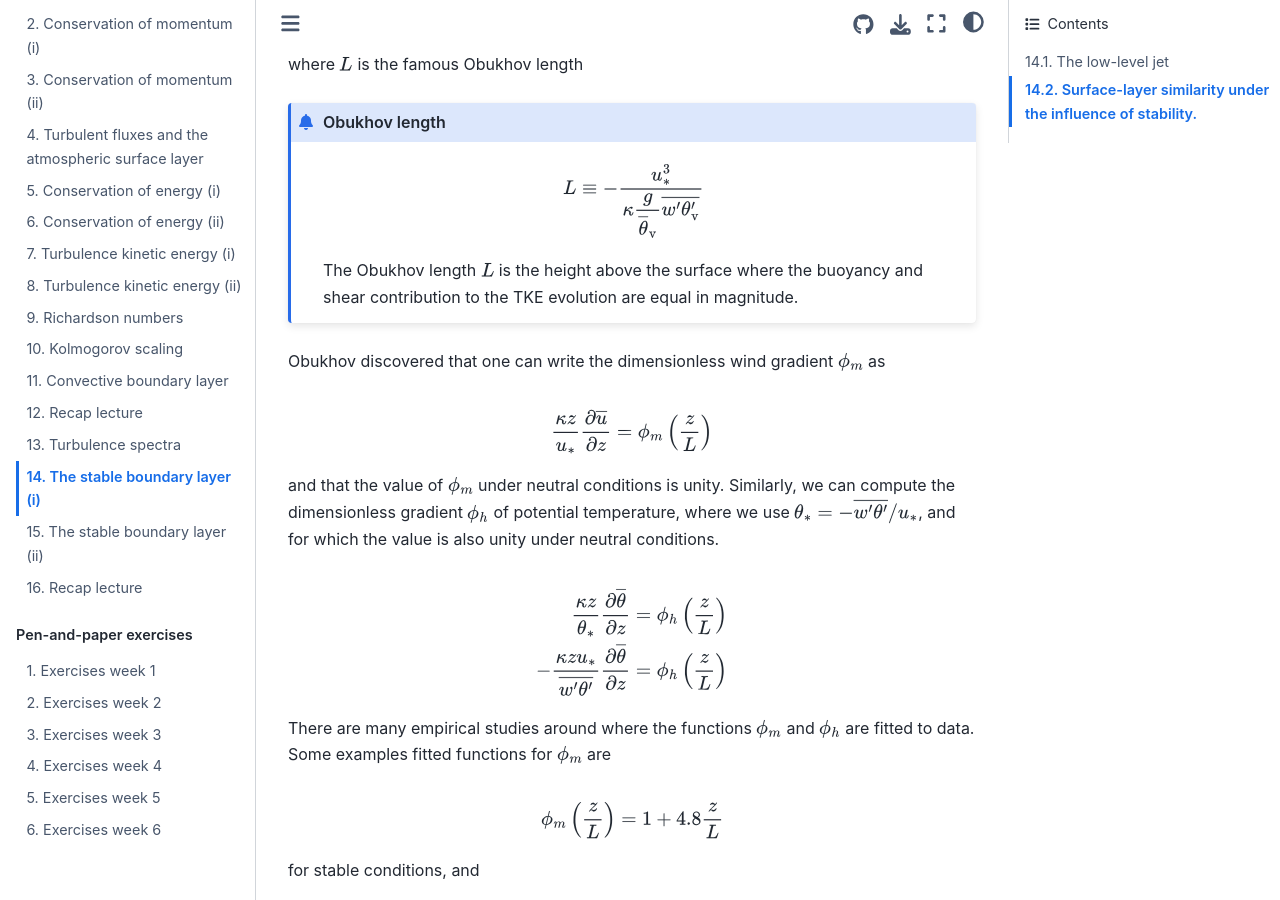
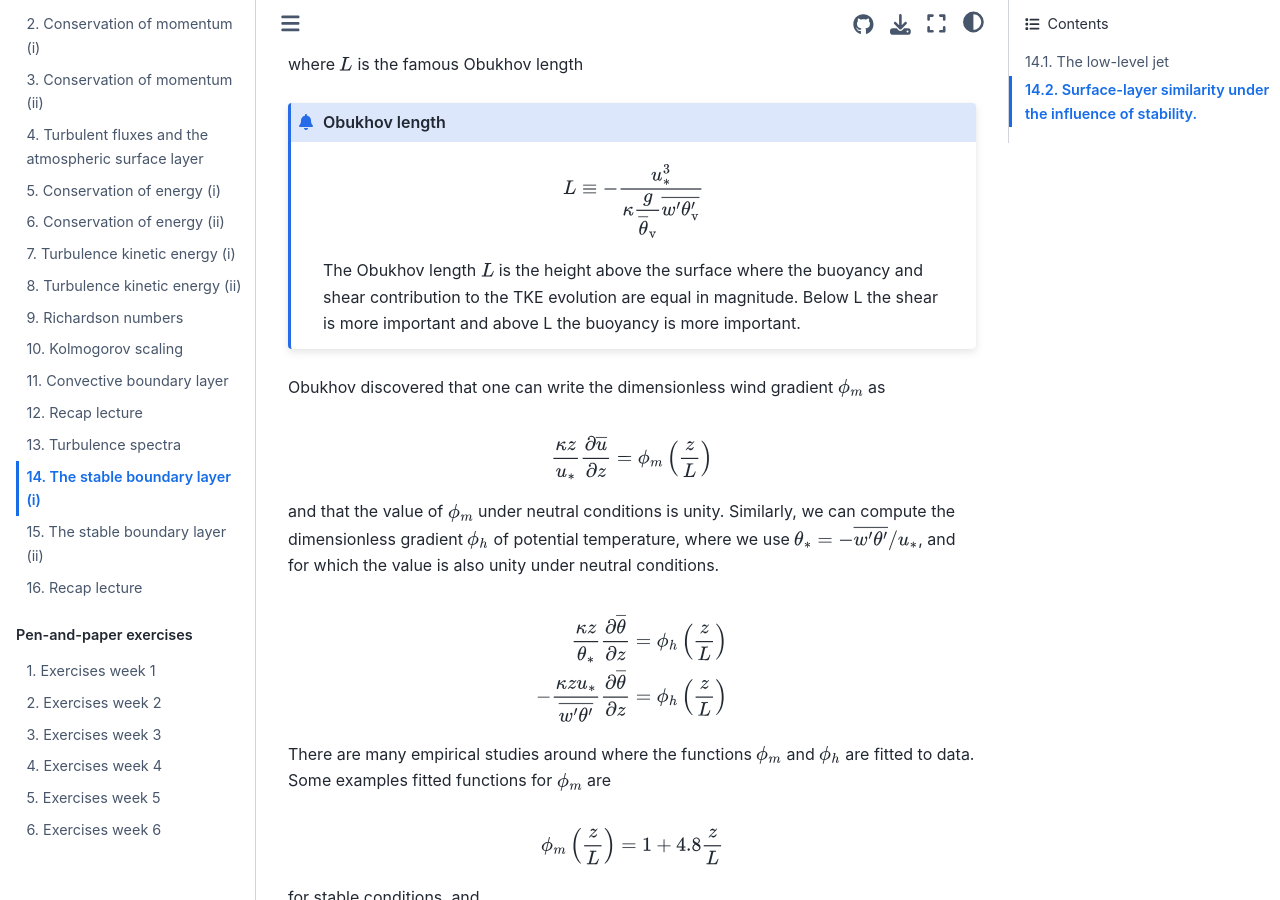
Before and after one commit to boundary-layer-meteo/boundary-layer-meteo.github.io, a Jupyter Book: the page built from lectures/14_sbl.md, in a window 1280 px wide and 900 px high, scrolled down 2753 px. Built offline with Jupyter Book 1.0.4 settings and Sphinx 7.4.7 and the Sphinx Book theme 1.1.4, drawn with Linux system fonts in a browser that asks for light colours.

Commit message:
Extra info on L

````diff
--- a/lectures/14_sbl.md
+++ b/lectures/14_sbl.md
@@ -92,7 +92,7 @@ $$
 L \equiv - \dfrac{u_*^3}{\kappa \dfrac{g}{\overline{\theta}_\mathrm{v}} \overline{ w^\prime \theta_\mathrm{v}^\prime}}
 $$
 
-The Obukhov length $L$ is the height above the surface where the buoyancy and shear contribution to the TKE evolution are equal in magnitude.
+The Obukhov length $L$ is the height above the surface where the buoyancy and shear contribution to the TKE evolution are equal in magnitude. Below L the shear is more important and above L the buoyancy is more important.
 ```
 
 Obukhov discovered that one can write the dimensionless wind gradient $\phi_m$ as
````
